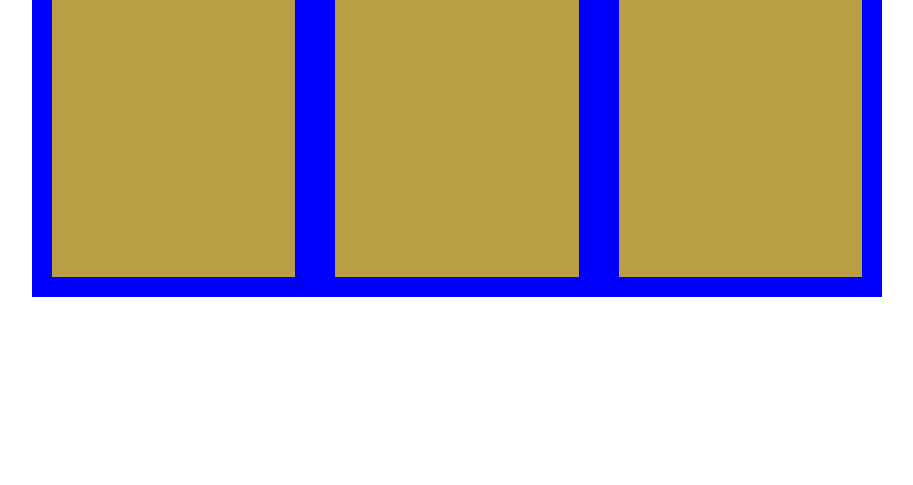
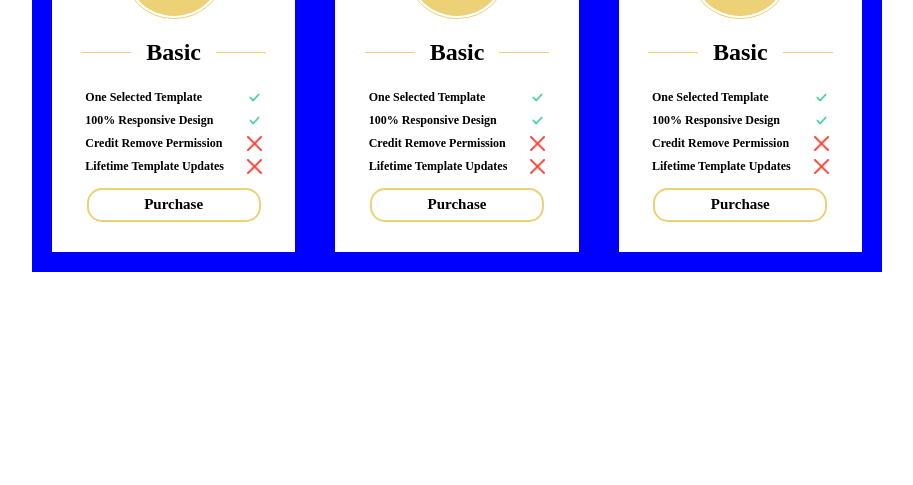
Before and after one commit to Guhh18/price-cards, a plain HTML site: page index.html in a window 1280 px wide. Shown: the part 331-816 px from the top of the page, without its empty margins (191-1104 px from the left). Drawn offline with Linux system fonts and the light colour scheme.

Commit message:
Foi criado todo o escopo dos cards e suas estilizações

```diff
--- a/css/style.css
+++ b/css/style.css
@@ -1,5 +1,5 @@
 /*
-Amarelo - B99E45
+Amarelo - ecd177
 Roxo - 744FB8
 Verde - 2FAE67
 */
@@ -12,9 +12,8 @@ body{
     align-items: center;
 }
 
-section{
 
-}
+
 
 .section-cards{
     display: flex;
@@ -26,7 +25,124 @@ section{
 
 .card{
     width: 250px;
-    height: 400px;
-    background-color: #B99E45;
+    height: 350px;
+    background-color: #fff;
     margin: 20px;
+    display: flex;
+    align-items: center;
+    flex-direction: column;
 }
+
+
+
+
+
+
+
+.price{
+    width: 100px;
+    height: 100px;
+    border-radius: 50px;
+    border: 1px solid #ecd177;
+    display: flex;
+    justify-content: center;
+    align-items: center;
+    color: #fff;
+    margin-top: 15px;
+}
+
+.content{
+    width: 96px;
+    height: 96px;
+    border-radius: 48px;
+    background-color: #ecd177;
+    display: flex;
+    justify-content: center;
+    align-items: center;
+    font-size: 30px;
+}
+
+.content h2{
+    font-size: 20px;
+    margin-bottom: 25px;
+    margin-right: 3px;
+}
+
+
+
+
+
+.title-and-vantages{
+    display: flex;
+    flex-direction: column;
+}
+
+.title{
+    display: flex;
+    align-items: center;
+}
+
+h1{
+    padding-left: 15px;
+    padding-right: 15px;
+}
+
+.line{
+    width: 50px;
+    height: 1px;
+    background-color: #ecd177;
+}
+
+
+
+
+
+.vantages{
+    display: flex;
+    flex-direction: column;
+}
+
+.vantage{
+    display: flex;
+    justify-content: space-between;
+    align-items: center;
+    padding: 4px;
+}
+
+.vantage h3{
+    font-size: 12px;
+    margin: 0;
+}
+
+.vantage img{
+    width: 15px;
+    height: 15px;
+}
+
+/*
+.vantage img[src*="close"]{
+    width: 15px;
+    height: 15px;
+} */
+
+
+
+.button{
+    width: 170px;
+    height: 30px;
+    border-radius: 15px;
+    display: flex;
+    justify-content: center;
+    align-items: center;
+    border: 2px solid #ecd177;
+    margin-top: 10px;
+}
+
+.button h1{
+    font-size: 15px;
+}
+
+.button:hover{
+    background-color: #ecd177;
+    transition: all .5s;
+}
--- a/index.html
+++ b/index.html
@@ -10,9 +10,121 @@
 <body>
     <section>
         <div class="section-cards">
-            <div class="card card-1">..</div>
-            <div class="card card-2">..</div>
-            <div class="card card-3">..</div>
+            <div class="card card-1">
+                <div class="price">
+                    <div class="content"><h2>$</h2>29</div>
+                </div>
+
+                <div class="title-and-vantages">
+                    <div class="title">
+                        <div class="line"></div>
+                        <h1>Basic</h1>
+                        <div class="line"></div>
+                    </div>
+
+                    <div class="vantages">
+                        <div class="vantage">
+                            <h3>One Selected Template</h3>
+                            <img src="icons/check-mark.png" alt="check-mark">
+                        </div>
+                        <div class="vantage">
+                            <h3>100% Responsive Design</h3>
+                            <img src="icons/check-mark.png" alt="check-mark">
+                        </div>
+                        <div class="vantage">
+                            <h3>Credit Remove Permission</h3>
+                            <img src="icons/close.png" alt="close">
+                        </div>
+                        <div class="vantage">
+                            <h3>Lifetime Template Updates</h3>
+                            <img src="icons/close.png" alt="close">
+                        </div>
+                    </div>
+                </div>
+
+                <div class="button">
+                    <h1>Purchase</h1>
+                </div>
+            </div>
+
+            <div class="card card-2">
+                <div class="price">
+                    <div class="content">
+                        <h2>$</h2>29
+                    </div>
+                </div>
+
+                <div class="title-and-vantages">
+                    <div class="title">
+                        <div class="line"></div>
+                        <h1>Basic</h1>
+                        <div class="line"></div>
+                    </div>
+
+                    <div class="vantages">
+                        <div class="vantage">
+                            <h3>One Selected Template</h3>
+                            <img src="icons/check-mark.png" alt="check-mark">
+                        </div>
+                        <div class="vantage">
+                            <h3>100% Responsive Design</h3>
+                            <img src="icons/check-mark.png" alt="check-mark">
+                        </div>
+                        <div class="vantage">
+                            <h3>Credit Remove Permission</h3>
+                            <img src="icons/close.png" alt="close">
+                        </div>
+                        <div class="vantage">
+                            <h3>Lifetime Template Updates</h3>
+                            <img src="icons/close.png" alt="close">
+                        </div>
+                    </div>
+                </div>
+
+                <div class="button">
+                    <h1>Purchase</h1>
+                </div>
+            </div>
+
+            <div class="card card-3">
+                <div class="price">
+                    <div class="content">
+                        <h2>$</h2>29
+                    </div>
+                </div>
+
+                <div class="title-and-vantages">
+                    <div class="title">
+                        <div class="line"></div>
+                        <h1>Basic</h1>
+                        <div class="line"></div>
+                    </div>
+
+                    <div class="vantages">
+                        <div class="vantage">
+                            <h3>One Selected Template</h3>
+                            <img src="icons/check-mark.png" alt="check-mark">
+                        </div>
+                        <div class="vantage">
+                            <h3>100% Responsive Design</h3>
+                            <img src="icons/check-mark.png" alt="check-mark">
+                        </div>
+                        <div class="vantage">
+                            <h3>Credit Remove Permission</h3>
+                            <img src="icons/close.png" alt="close">
+                        </div>
+                        <div class="vantage">
+                            <h3>Lifetime Template Updates</h3>
+                            <img src="icons/close.png" alt="close">
+                        </div>
+                    </div>
+                </div>
+
+                <div class="button">
+                    <h1>Purchase</h1>
+                </div>
+            </div>
+
         </div>
     </section>
 </body>
```
Also changed, not shown: icons/check-mark.png (added), icons/close.png (added).
